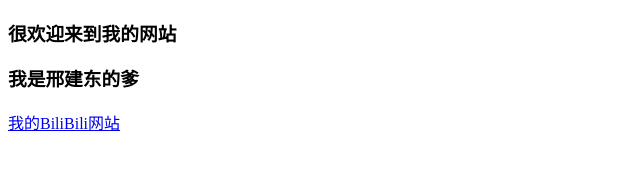
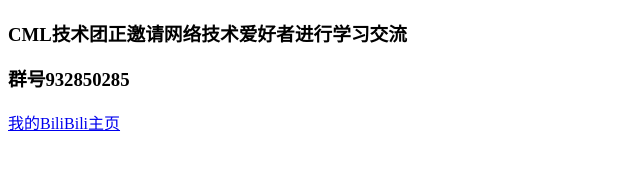
Before and after one commit to TheNightSparrow/TheNightSparrow.github.io, a plain HTML site: page index.html in a window 1280 px wide. Shown: the whole page, without its empty margins (0-640 px from the left). Drawn offline with Linux system fonts and the light colour scheme.

Commit message:
index.html

```diff
--- a/index.html
+++ b/index.html
@@ -7,11 +7,28 @@
 <meta http-equiv="X-UA-Compatible"content="IE-edge">
 <meta name="viewport" content="width=device-width,initial-scale=1.0">
 
-
 </head>
 <body>
-    <h3>很欢迎来到我的网站</h3>
-    <h3>我是邢建东的爹</h3>
-    <a href="https://space.bilibili.com/441022317?spm_id_from=333.1007.0.0">我的BiliBili网站</a>
+    <h3>CML技术团正邀请网络技术爱好者进行学习交流</h3>
+    <h3>群号932850285</h3>
+    <a href="https://space.bilibili.com/441022317?spm_id_from=333.1007.0.0">我的BiliBili主页</a>
+
+<table>
+<tr>
+
+
+</tr>
+
+
+
+
+
+</table>
+
+
+
+
+
+
 </body>
 </html>
```
